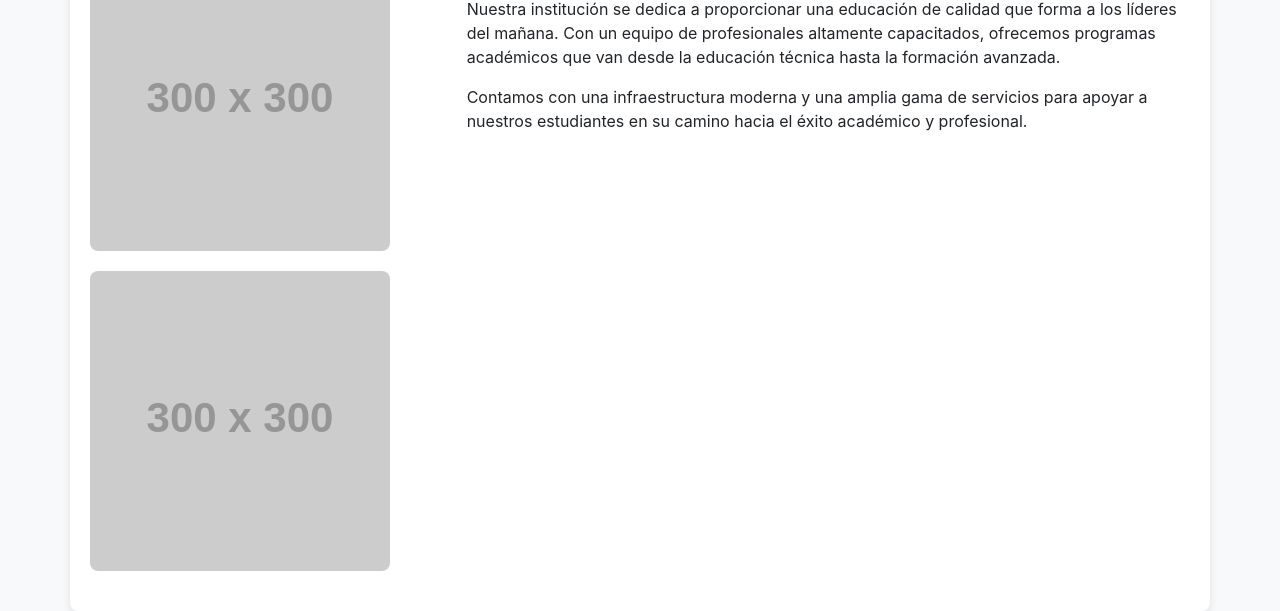
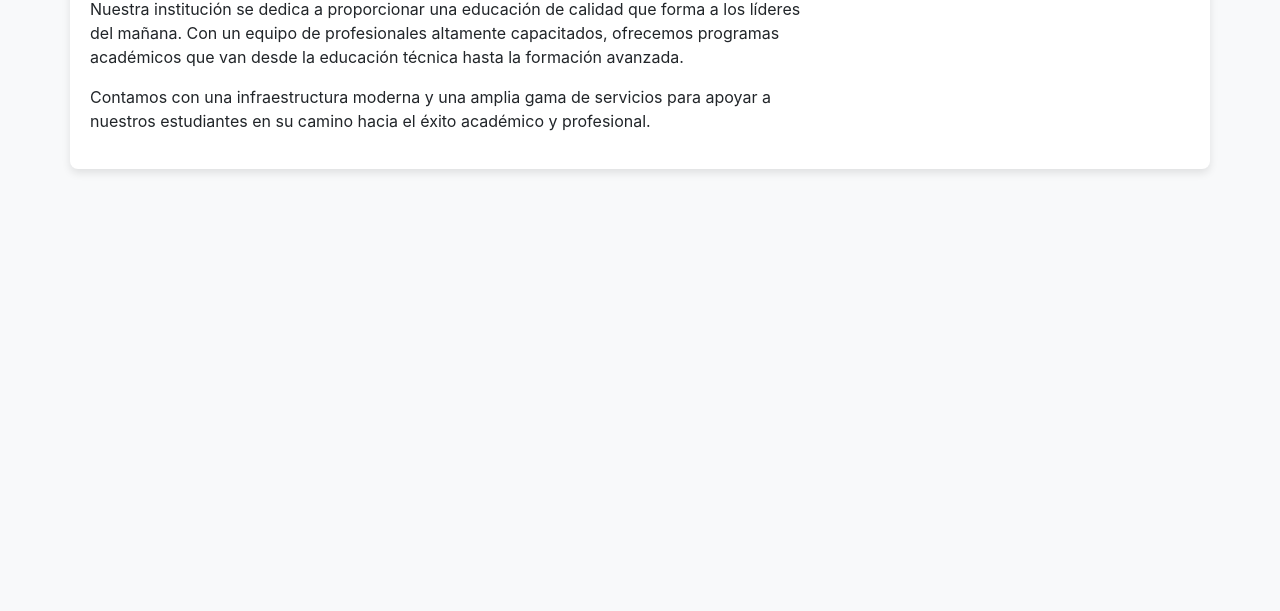
Before and after one commit to natam226/proyecto_redes, a plain HTML site: page vista/index.html in a window 1280 px wide. Shown: the part 479-1090 px from the top of the page. After the commit the page ends 800 px from the top, so only its background shows below. Drawn offline with nearby package versions, Linux system fonts and the light colour scheme; placeholder pictures from the web are drawn by us.

Commit message:
change index.html

```diff
--- a/vista/index.html
+++ b/vista/index.html
@@ -77,10 +77,6 @@
 
     <div class="container container-info mt-5">
         <div class="row">
-            <div class="col-md-4">
-                <img src="https://via.placeholder.com/300" alt="Imagen Institución" class="info-image">
-                <img src="https://via.placeholder.com/300" alt="Imagen Institución" class="info-image">
-            </div>
             <div class="col-md-8">
                 <h2>Sobre Nosotros</h2>
                 <p>Nuestra institución se dedica a proporcionar una educación de calidad que forma a los líderes del mañana. Con un equipo de profesionales altamente capacitados, ofrecemos programas académicos que van desde la educación técnica hasta la formación avanzada.</p>
```
